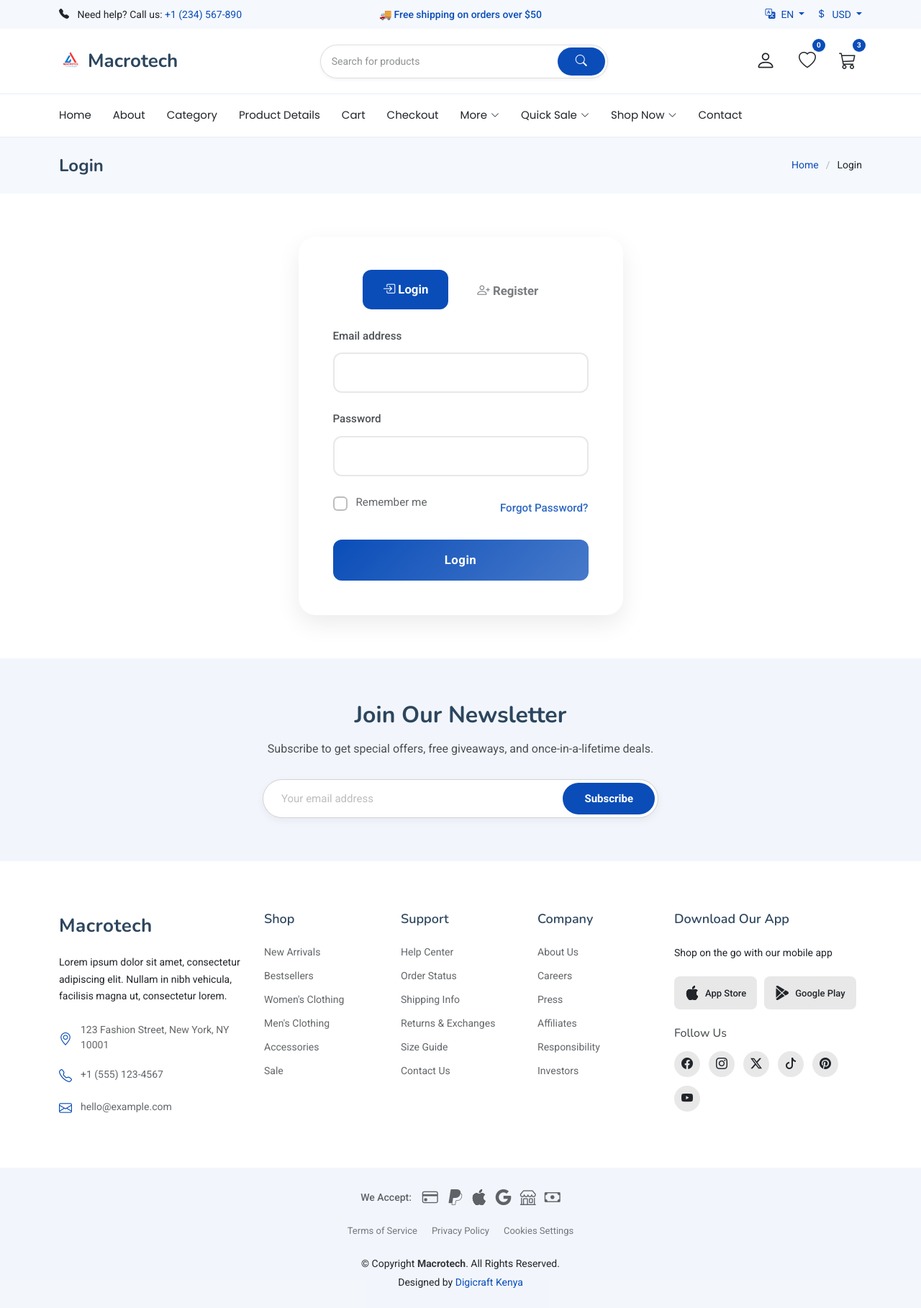
After one commit to munyokii/eStore, a Django app: template custom_user/templates/login-register.html in a window 1280 px wide. The commit adds this page. Shown: the whole page at 72% size. Run offline with Django 5.2, Linux system fonts and the light colour scheme; the template is opened without the code that fills it, so the values that code supplies are empty; some libraries are stand-ins or nearby versions.

Commit message:
:sparkles: Getting login and register page

```diff
--- /dev/null
+++ b/custom_user/templates/login-register.html
@@ -0,0 +1,153 @@
+{% extends "layout.html" %}
+{% load static %}
+{% block content %}
+<!DOCTYPE html>
+<html lang="en">
+
+<head>
+  <meta charset="utf-8">
+  <meta content="width=device-width, initial-scale=1.0" name="viewport">
+  <title>Login Register - eStore Bootstrap Template</title>
+  <meta name="description" content="">
+  <meta name="keywords" content="">
+
+</head>
+
+<body class="login-register-page">
+    <!-- Page Title -->
+    <div class="page-title light-background">
+      <div class="container d-lg-flex justify-content-between align-items-center">
+        <h1 class="mb-2 mb-lg-0">Login</h1>
+        <nav class="breadcrumbs">
+          <ol>
+            <li><a href="{% url 'home' %}">Home</a></li>
+            <li class="current">Login</li>
+          </ol>
+        </nav>
+      </div>
+    </div><!-- End Page Title -->
+
+    <!-- Login Register Section -->
+    <section id="login-register" class="login-register section">
+
+      <div class="container" data-aos="fade-up" data-aos-delay="100">
+
+        <div class="row justify-content-center">
+          <div class="col-lg-5">
+            <div class="login-register-wraper">
+
+              <!-- Tab Navigation -->
+              <ul class="nav nav-tabs nav-tabs-bordered justify-content-center mb-4" role="tablist">
+                <li class="nav-item" role="presentation">
+                  <button class="nav-link active" data-bs-toggle="tab" data-bs-target="#login-register-login-form" type="button" role="tab" aria-selected="true">
+                    <i class="bi bi-box-arrow-in-right me-1"></i>Login
+                  </button>
+                </li>
+                <li class="nav-item" role="presentation">
+                  <button class="nav-link" data-bs-toggle="tab" data-bs-target="#login-register-registration-form" type="button" role="tab" aria-selected="false">
+                    <i class="bi bi-person-plus me-1"></i>Register
+                  </button>
+                </li>
+              </ul>
+
+              <!-- Tab Content -->
+              <div class="tab-content">
+
+                <!-- Login Form -->
+                <div class="tab-pane fade show active" id="login-register-login-form" role="tabpanel">
+                  <form>
+                    <div class="mb-4">
+                      <label for="login-register-login-email" class="form-label">Email address</label>
+                      <input type="email" class="form-control" id="login-register-login-email" required="">
+                    </div>
+
+                    <div class="mb-4">
+                      <label for="login-register-login-password" class="form-label">Password</label>
+                      <input type="password" class="form-control" id="login-register-login-password" required="">
+                    </div>
+
+                    <div class="d-flex justify-content-between align-items-center mb-4">
+                      <div class="form-check">
+                        <input type="checkbox" class="form-check-input" id="login-register-remember-me">
+                        <label class="form-check-label" for="login-register-remember-me">Remember me</label>
+                      </div>
+                      <a href="#" class="forgot-password">Forgot Password?</a>
+                    </div>
+
+                    <div class="d-grid">
+                      <button type="submit" class="btn btn-primary btn-lg">Login</button>
+                    </div>
+                  </form>
+                </div>
+
+                <!-- Registration Form -->
+                <div class="tab-pane fade" id="login-register-registration-form" role="tabpanel">
+                  <form>
+                    <div class="row g-3">
+                      <div class="col-sm-6">
+                        <div class="mb-4">
+                          <label for="login-register-reg-firstname" class="form-label">First name</label>
+                          <input type="text" class="form-control" id="login-register-reg-firstname" required="">
+                        </div>
+                      </div>
+
+                      <div class="col-sm-6">
+                        <div class="mb-4">
+                          <label for="login-register-reg-lastname" class="form-label">Last name</label>
+                          <input type="text" class="form-control" id="login-register-reg-lastname" required="">
+                        </div>
+                      </div>
+
+                      <div class="col-12">
+                        <div class="mb-4">
+                          <label for="login-register-reg-email" class="form-label">Email address</label>
+                          <input type="email" class="form-control" id="login-register-reg-email" required="">
+                        </div>
+                      </div>
+
+                      <div class="col-12">
+                        <div class="mb-4">
+                          <label for="login-register-reg-password" class="form-label">Password</label>
+                          <input type="password" class="form-control" id="login-register-reg-password" required="">
+                        </div>
+                      </div>
+
+                      <div class="col-12">
+                        <div class="mb-4">
+                          <label for="login-register-reg-confirm-password" class="form-label">Confirm password</label>
+                          <input type="password" class="form-control" id="login-register-reg-confirm-password" required="">
+                        </div>
+                      </div>
+
+                      <div class="col-12">
+                        <div class="form-check">
+                          <input type="checkbox" class="form-check-input" id="login-register-terms" required="">
+                          <label class="form-check-label" for="login-register-terms">
+                            I agree to the <a href="#">Terms of Service</a> and <a href="#">Privacy Policy</a>
+                          </label>
+                        </div>
+                      </div>
+
+                      <div class="col-12">
+                        <div class="d-grid">
+                          <button type="submit" class="btn btn-primary btn-lg">Create Account</button>
+                        </div>
+                      </div>
+                    </div>
+                  </form>
+                </div>
+
+              </div>
+
+            </div>
+          </div>
+        </div>
+
+      </div>
+
+    </section><!-- /Login Register Section -->
+
+</body>
+
+</html>
+{% endblock %}
--- a/estore/settings.py
+++ b/estore/settings.py
@@ -43,13 +43,13 @@ INSTALLED_APPS = [
     "django.contrib.sessions",
     "django.contrib.messages",
     "django.contrib.staticfiles",
-    'django_use_email_as_username.apps.DjangoUseEmailAsUsernameConfig',
-    'custom_user.apps.CustomUserConfig',
 
     "django_browser_reload",
 
     "macrotech",
 
+    'django_use_email_as_username.apps.DjangoUseEmailAsUsernameConfig',
+    'custom_user.apps.CustomUserConfig',
 ]
 
 MIDDLEWARE = [
--- a/estore/urls.py
+++ b/estore/urls.py
@@ -20,6 +20,7 @@ from django.urls import path, include
 
 urlpatterns = [
     path("admin/", admin.site.urls),
+    path("__reload__/", include("django_browser_reload.urls")),
     path("", include("macrotech.urls")),
-    path("__reload__/", include("django_browser_reload.urls")),
+    path("accounts/", include("custom_user.urls")),
 ]
--- a/macrotech/templates/layout.html
+++ b/macrotech/templates/layout.html
@@ -133,7 +133,7 @@
               </button>
               <div class="dropdown-menu">
                 <div class="dropdown-header">
-                  <h6>Welcome to <span class="sitename">eStore</span></h6>
+                  <h6>Welcome to <span class="sitename">Macrotech</span></h6>
                   <p class="mb-0">Access account &amp; manage orders</p>
                 </div>
                 <div class="dropdown-body">
@@ -155,8 +155,8 @@
                   </a>
                 </div>
                 <div class="dropdown-footer">
-                  <a href="login-register.html" class="btn btn-primary w-100 mb-2">Sign In</a>
-                  <a href="login-register.html" class="btn btn-outline-primary w-100">Register</a>
+                  <a href="{% url 'login_register' %}" class="btn btn-primary w-100 mb-2">Sign In</a>
+                  <a href="{% url 'login_register' %}" class="btn btn-outline-primary w-100">Register</a>
                 </div>
               </div>
             </div>
```
Also changed, not shown: custom_user/urls.py (added, +7 -0 lines), custom_user/views.py (added, +11 -0 lines).
